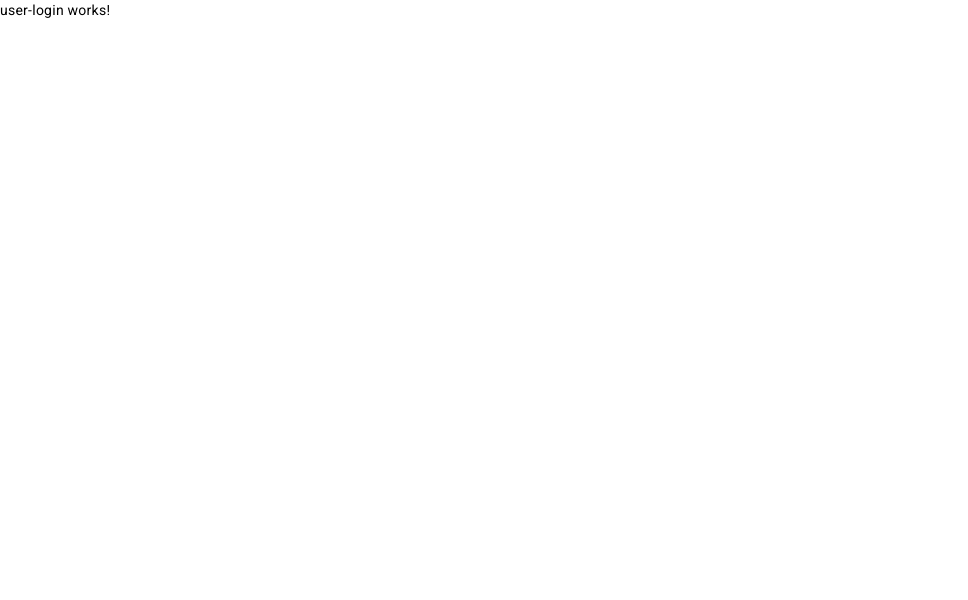
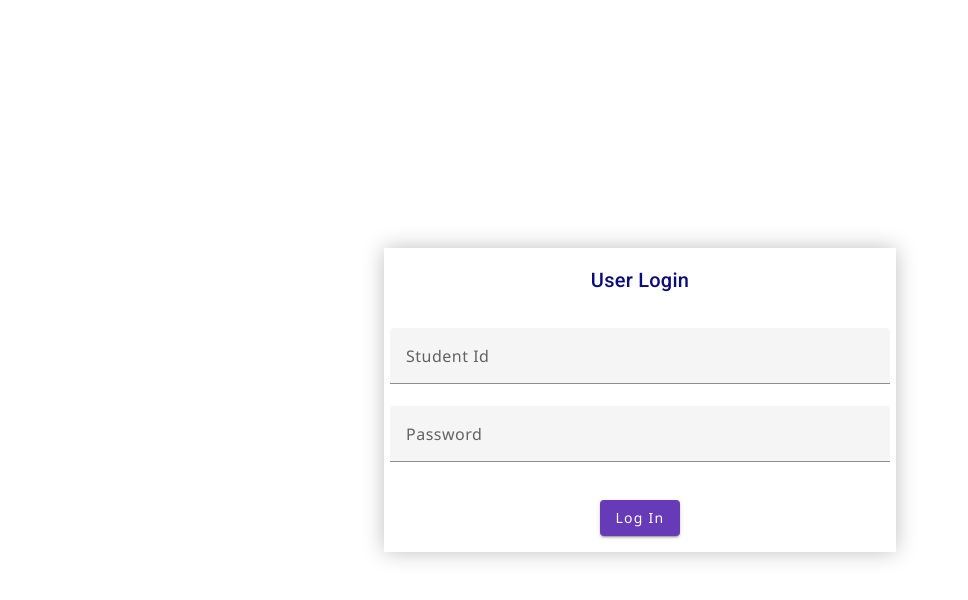
Before and after one commit to shrutikapse1/GatePassMgmt, an Angular app in the folder frontend/gate-pas-mgmt/: page /user-login in a window 1280 px wide. Shown: the top 600 px of the page, without its empty margins (0-968 px from the left). Built offline with nearby package versions, Linux system fonts and the light colour scheme.

Commit message:
user-login ui is ready

```diff
--- a/frontend/gate-pas-mgmt/package.json
+++ b/frontend/gate-pas-mgmt/package.json
@@ -20,6 +20,9 @@
     "@angular/platform-browser": "^16.1.0",
     "@angular/platform-browser-dynamic": "^16.1.0",
     "@angular/router": "^16.1.0",
+    "@ng-bootstrap/ng-bootstrap": "^15.1.0",
+    "@popperjs/core": "^2.11.6",
+    "bootstrap": "^5.2.3",
     "rxjs": "~7.8.0",
     "tslib": "^2.3.0",
     "zone.js": "~0.13.0"
@@ -28,6 +31,7 @@
     "@angular-devkit/build-angular": "^16.1.4",
     "@angular/cli": "~16.1.4",
     "@angular/compiler-cli": "^16.1.0",
+    "@angular/localize": "^16.1.0",
     "@types/jasmine": "~4.3.0",
     "jasmine-core": "~4.6.0",
     "karma": "~6.4.0",
--- a/frontend/gate-pas-mgmt/src/app/component/user-login/user-login.component.html
+++ b/frontend/gate-pas-mgmt/src/app/component/user-login/user-login.component.html
@@ -1 +1,16 @@
-<p>user-login works!</p>
+<span>{{ alerttext }}</span>
+
+<div class="form-container">
+    <h2>User Login</h2>
+  <form class="user-login-form">
+    <mat-form-field class="form-field">
+      <mat-label>Student Id</mat-label>
+      <input matInput placeholder="Enter Your Id" class="form-input" [formControl]="id"/>
+    </mat-form-field>
+    <mat-form-field class="form-field">
+      <mat-label>Password</mat-label>
+      <input matInput placeholder="Enter Your Password" class="form-input" [formControl]="password"/>
+    </mat-form-field>
+  </form>
+  <button mat-raised-button color="primary" (click)="onLogIn()">Log In</button>
+</div>
--- a/frontend/gate-pas-mgmt/src/app/component/user-login/user-login.component.scss
+++ b/frontend/gate-pas-mgmt/src/app/component/user-login/user-login.component.scss
@@ -0,0 +1,56 @@
+* {
+    font-family:'Segoe UI', Tahoma, Geneva, Verdana, sans-serif;
+}
+
+.form-container {
+    position: fixed;
+    top: 50%;
+    left: 50%;
+    -webkit-transform: translate(-50%, -50%);
+    transform: translate(-50%, -50%);
+    width: 40%;
+    display: flex;
+    flex-direction: column;
+    align-items: center;
+    justify-content: center;
+    // border: 1px solid black;
+    box-shadow: 0 0 20px rgba(0, 0, 0, 0.25);
+    transition: box-shadow 0.3s ease;
+}
+
+.form-container:hover {
+    box-shadow: 0 0 30px rgba(0, 0, 0, 0.35);
+}
+
+.user-login-form {
+    min-width: 150px;
+    max-width: 500px;
+    width: 100%;
+    margin: 1rem;
+}
+
+mat-form-field {
+    width: 100%;
+}
+
+button {
+    margin-bottom: 1rem;
+}
+
+h2 {
+    margin-top: 1rem;
+    color: rgb(12, 12, 120);
+}
+
+span {
+    position: fixed;
+    top: 25%;
+    left: 50%;
+    -webkit-transform: translate(-50%, -50%);
+    transform: translate(-50%, -50%);
+    width: 40%;
+    color: rgb(221, 68, 68);
+    // border: 1px solid black;
+    text-align: center;
+    font-size: large;
+}
--- a/frontend/gate-pas-mgmt/src/app/component/user-login/user-login.component.ts
+++ b/frontend/gate-pas-mgmt/src/app/component/user-login/user-login.component.ts
@@ -1,4 +1,5 @@
 import { Component } from '@angular/core';
+import { FormControl } from '@angular/forms';
 
 @Component({
   selector: 'app-user-login',
@@ -6,5 +7,19 @@ import { Component } from '@angular/core';
   styleUrls: ['./user-login.component.scss']
 })
 export class UserLoginComponent {
+  alerttext = '';
+  id = new FormControl("");
+  password = new FormControl("");
 
+  onLogIn() {
+    const id = this.id.value;
+    const password = this.password.value;
+    if (id === "" || password === "") {
+      this.alerttext = (id === ""? "Student Id": "Password") + " cannot be empty";
+      setTimeout(() => {
+        this.alerttext = "";
+      }, 1000)
+      return;
+    }
+  }
 }
--- a/frontend/gate-pas-mgmt/src/main.ts
+++ b/frontend/gate-pas-mgmt/src/main.ts
@@ -1,3 +1,5 @@
+/// <reference types="@angular/localize" />
+
 import { platformBrowserDynamic } from '@angular/platform-browser-dynamic';
 
 import { AppModule } from './app/app.module';
--- a/frontend/gate-pas-mgmt/src/styles.scss
+++ b/frontend/gate-pas-mgmt/src/styles.scss
@@ -2,3 +2,6 @@
 
 html, body { height: 100%; }
 body { margin: 0; font-family: Roboto, "Helvetica Neue", sans-serif; }
+
+/* Importing Bootstrap SCSS file. */
+@import 'bootstrap/scss/bootstrap';
--- a/frontend/gate-pas-mgmt/tsconfig.app.json
+++ b/frontend/gate-pas-mgmt/tsconfig.app.json
@@ -3,7 +3,9 @@
   "extends": "./tsconfig.json",
   "compilerOptions": {
     "outDir": "./out-tsc/app",
-    "types": []
+    "types": [
+      "@angular/localize"
+    ]
   },
   "files": [
     "src/main.ts"
```
Also changed, not shown: frontend/gate-pas-mgmt/src/app/app.module.ts (+15 -1 lines), 2 other files (tests, documents, lock files or other folders).
